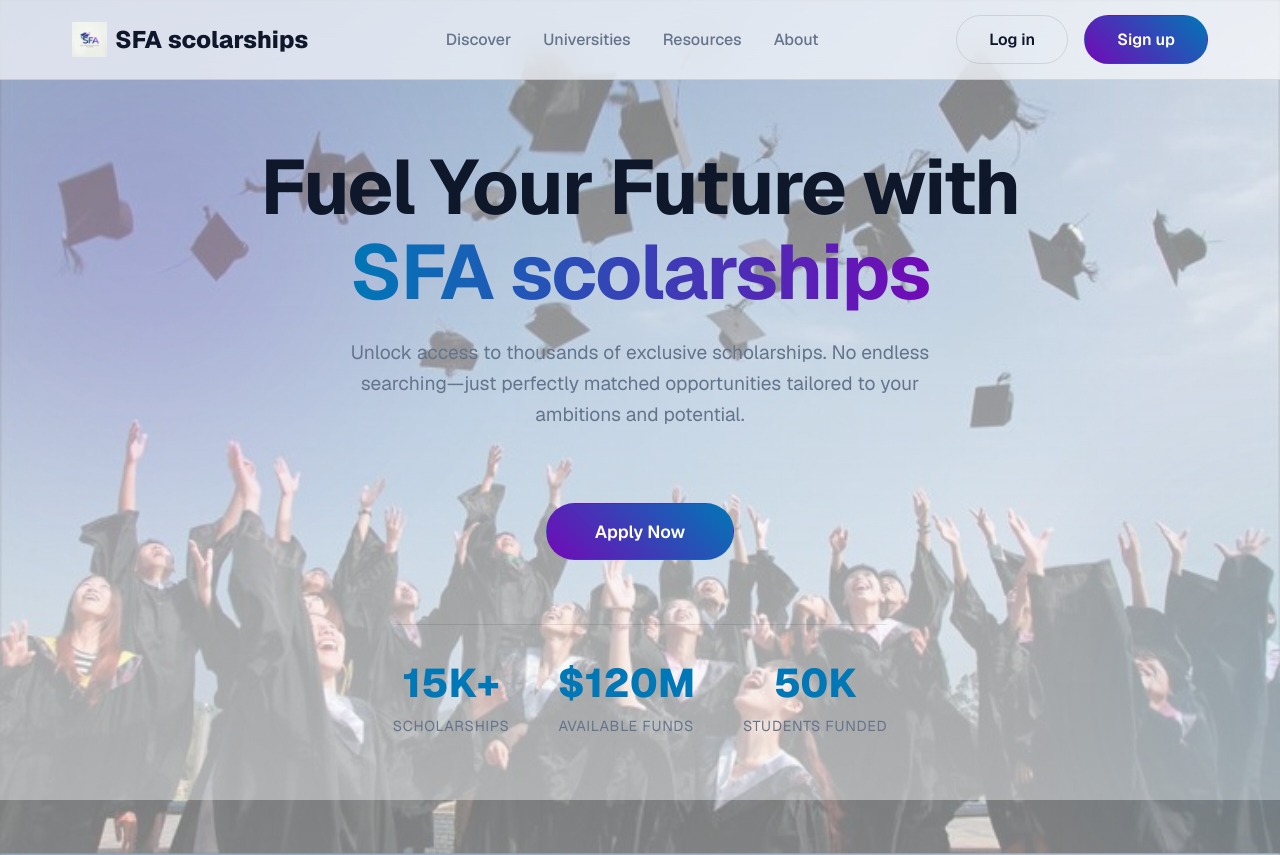
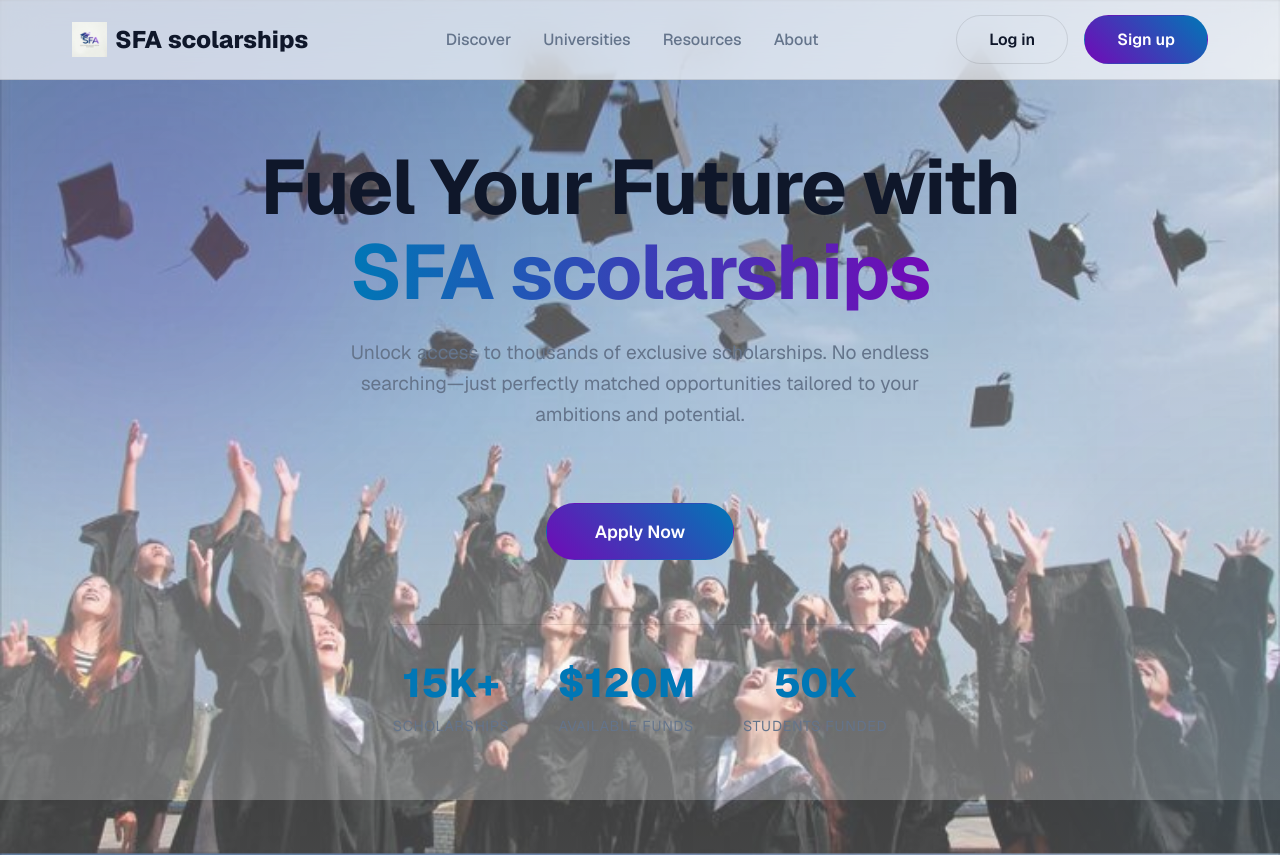
Before and after one commit to WEFAFA256/scolar, a Next.js app: page / in a window 1280 px wide. Shown: the top 855 px of the page. Built offline with nearby package versions, Linux system fonts and the light colour scheme.

Commit message:
Further maximize background image visibility

```diff
--- a/src/app/globals.css
+++ b/src/app/globals.css
@@ -33,7 +33,7 @@ body {
   min-height: 100vh;
   overflow-x: hidden;
   position: relative;
-  background-image: linear-gradient(rgba(248, 250, 252, 0.5), rgba(248, 250, 252, 0.7)), url('/hero-bg.jpg');
+  background-image: linear-gradient(rgba(248, 250, 252, 0.25), rgba(248, 250, 252, 0.45)), url('/hero-bg.jpg');
   background-size: cover;
   background-position: center;
   background-attachment: fixed;
```
